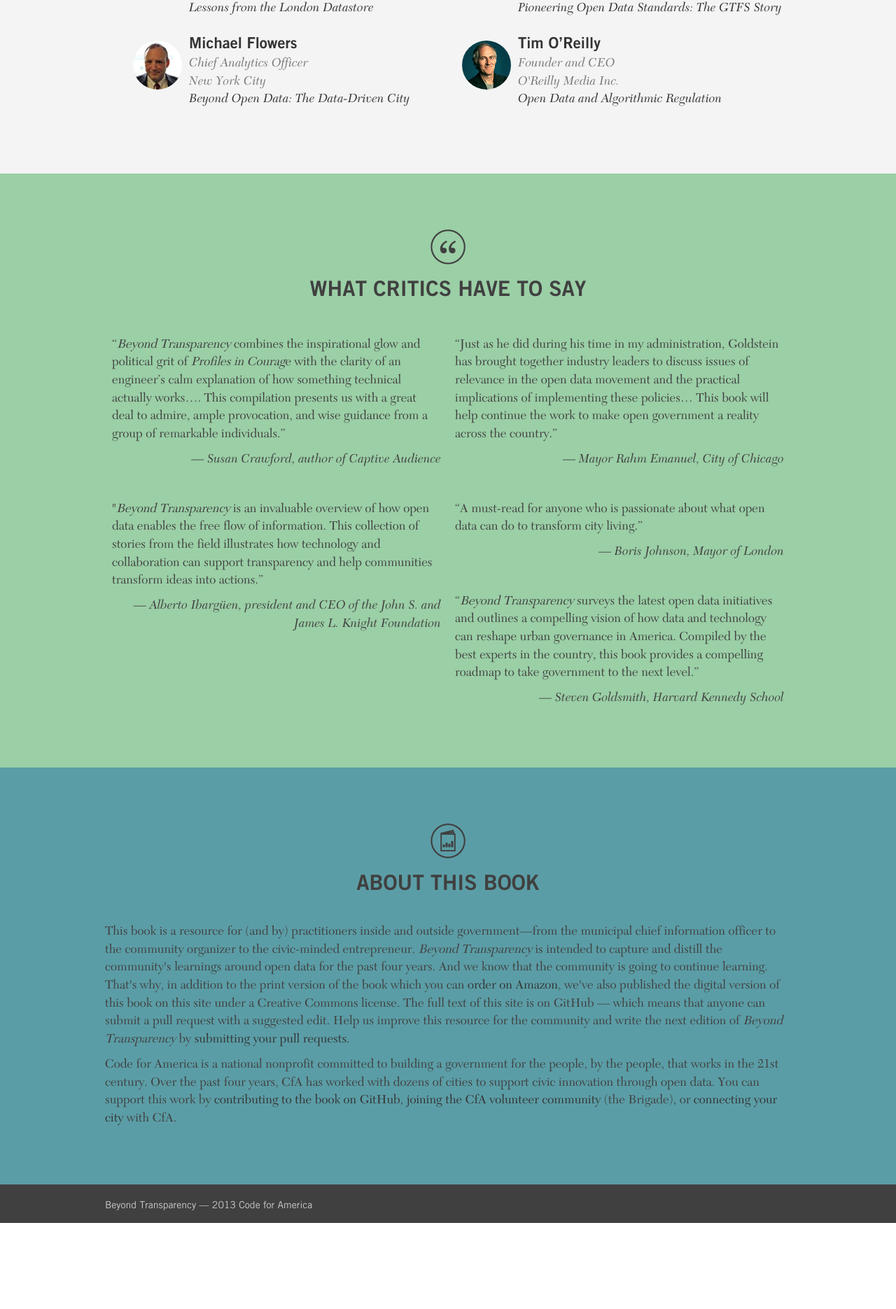
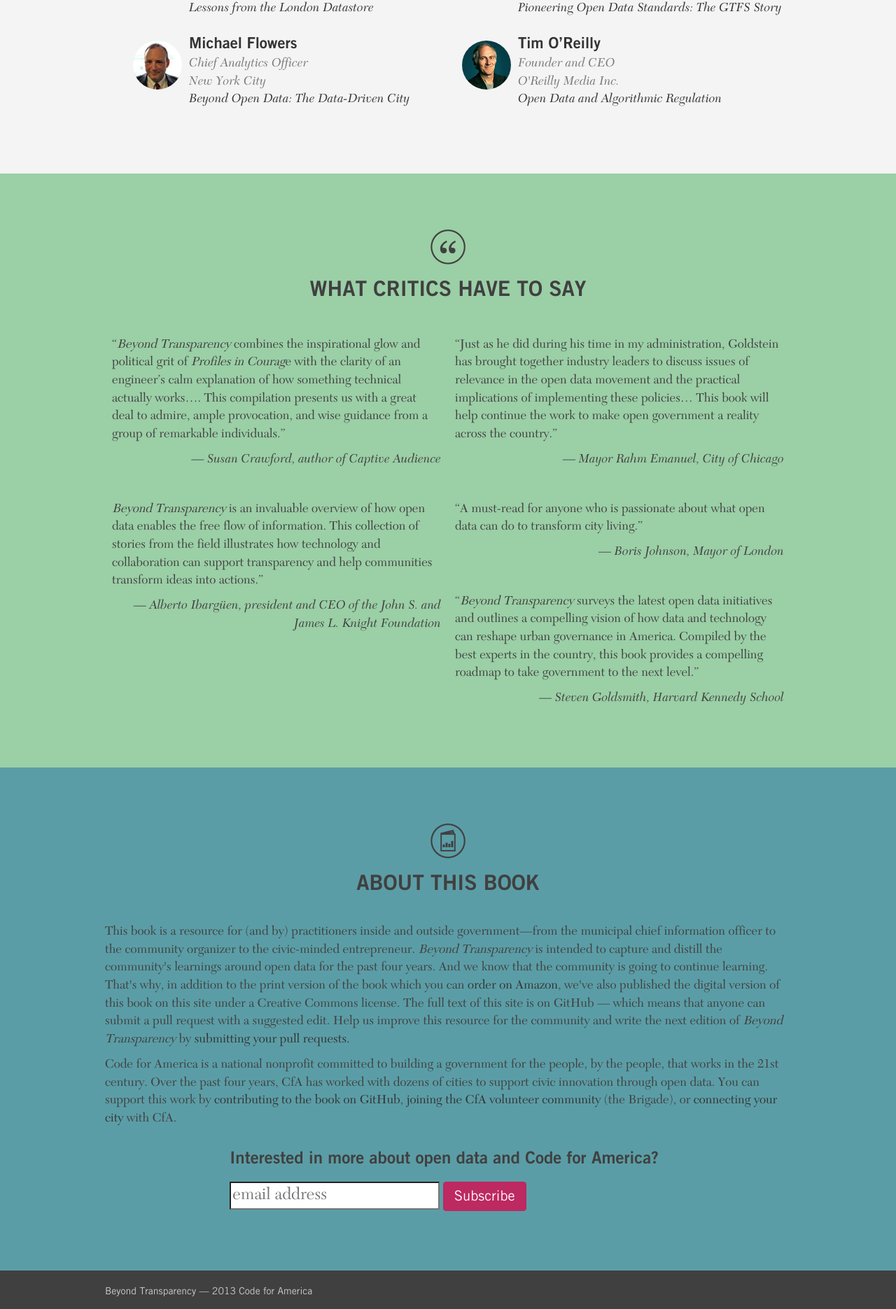
Before and after one commit to codeforamerica/beyondtransparency, a Jekyll site: the page built from index.html, in a window 1280 px wide. Shown: the part 1392-3263 px from the top of the page at 70% size. Built offline with Jekyll 4.4.1, drawn with Linux system fonts in a browser that asks for light colours; nearby versions of some CDN libraries; some web fonts are replaced; Markdown is read by kramdown in place of the engine named in the settings; before the commit the page ends 3140 px from its top, so only the background shows below that.

Commit message:
email subscribe

```diff
--- a/css/main.css
+++ b/css/main.css
@@ -164,7 +164,7 @@
   left:85%;
 }
 
-div.btn-primary{
+.btn-primary{
   background-color:#bd2961;
   border-color:#bd2961;
   font-family: 'TradeGothicLT';
@@ -528,3 +528,13 @@
   font-weight:bold;
   color:#fff;
 }
+.email input[type=email]{
+  width:300px;
+  font-size:24px;
+}
+.email input.btn{
+  padding:10px 15px;
+}
+.email h3{
+  margin:20px 0px;
+}
--- a/index.html
+++ b/index.html
@@ -102,7 +102,7 @@
       </div>
 <br><br>
      <div class="quote col-md-6">
-        <p>"<em>Beyond Transparency</em> is an invaluable overview of how open data enables the free flow of information. This collection of stories from the field illustrates how technology and collaboration can support transparency and help communities transform ideas into actions.”</p>
+        <p><em>Beyond Transparency</em> is an invaluable overview of how open data enables the free flow of information. This collection of stories from the field illustrates how technology and collaboration can support transparency and help communities transform ideas into actions.”</p>
         <div class="attribution">&mdash; Alberto Ibargüen, president and CEO of the John S. and James L. Knight Foundation</div>
       </div>
 <br><br>
@@ -131,6 +131,18 @@
         <p>This book is  a resource for (and by) practitioners inside and outside government—from the municipal chief information officer to the community organizer to the civic-minded entrepreneur. <em>Beyond Transparency</em> is intended to capture and distill the community's learnings around open data for the past four years. And we know that the community is going to continue learning. That's why, in addition to the print version of the book which you can <a href="http://www.amazon.com/Beyond-Transparency-Future-Civic-Innovation/dp/0615889085/" target="_blank">order on Amazon</a>, we've also published the digital version of this book on this site under a Creative Commons license. The full text of this site is on GitHub — which means that anyone can submit a pull request with a suggested edit. Help us improve this resource for the community and write the next edition of <em>Beyond Transparency</em> by <a href="https://github.com/codeforamerica/beyondtransparency" target="_blank">submitting your pull requests.</a></p>
      <p>Code for America is a national nonprofit committed to building a government for the people, by the people, that works in the 21st century. Over the past four years, CfA has worked with dozens of cities to support civic innovation through open data. You can support this work by <a href="https://github.com/codeforamerica/beyondtransparency" target="_blank">contributing to the book on GitHub</a>, <a href="http://brigade.codeforamerica.org">joining the CfA volunteer community</a> (the Brigade), or <a href="http://www.codeforamerica.org/cities/" target="_blank">connecting your city</a> with CfA.</p>
 
+     <div class="col-md-9 col-md-offset-2 email">
+       <h3>Interested in more about open data and Code for America?</h3>
+       <form action="http://codeforamerica.us2.list-manage2.com/subscribe/post?u=d9acf2a4c694efbd76a48936f&amp;id=3ac3aef1a5" method="post" id="mc-embedded-subscribe-form" name="mc-embedded-subscribe-form" class="validate" target="_blank" role="form" novalidate>
+         <div class="form-group">
+
+	       <input type="email" value="" name="EMAIL" class="email" id="mce-EMAIL" placeholder="email address" required>
+	       <input type="submit" value="Subscribe" name="subscribe" id="mc-embedded-subscribe" class="btn btn-primary">
+         </div>
+       </form>
+     </div>
+
+
       </div>
     </div>
     <div class="clear"></div>
```
